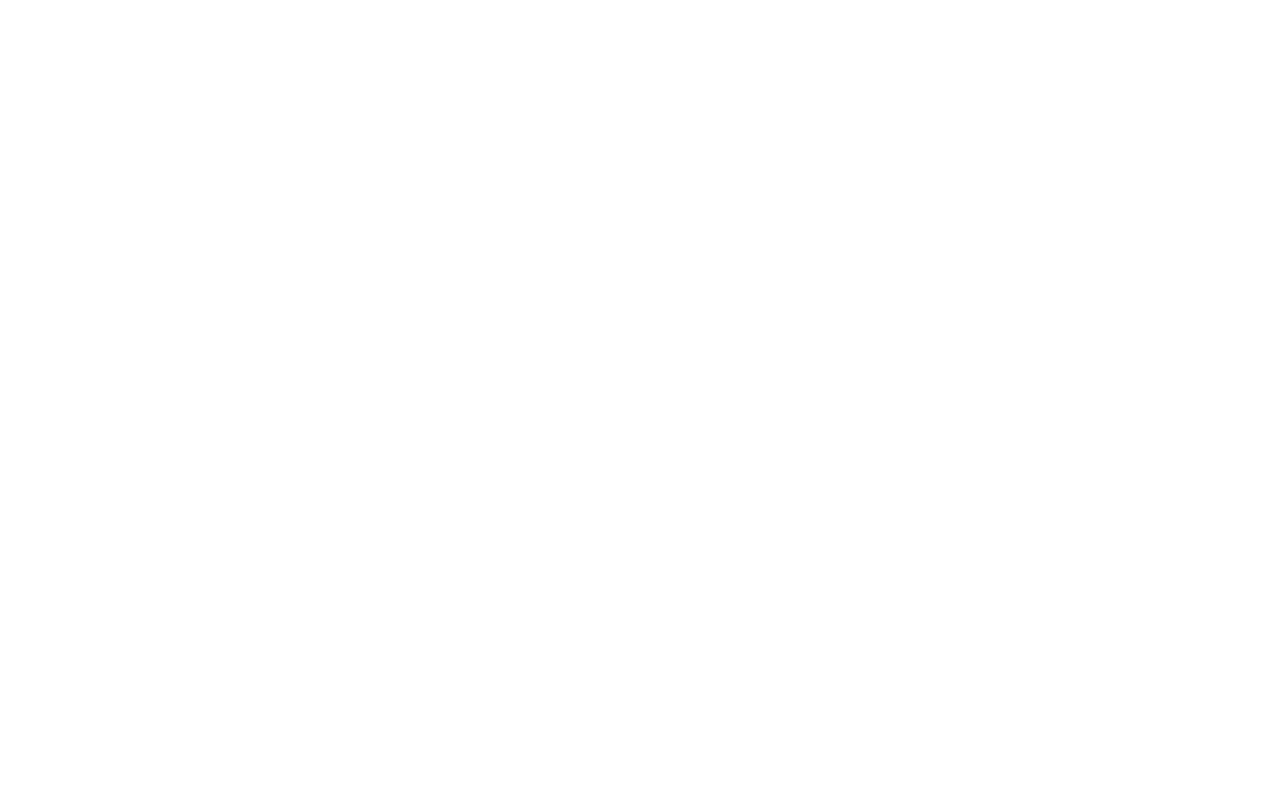
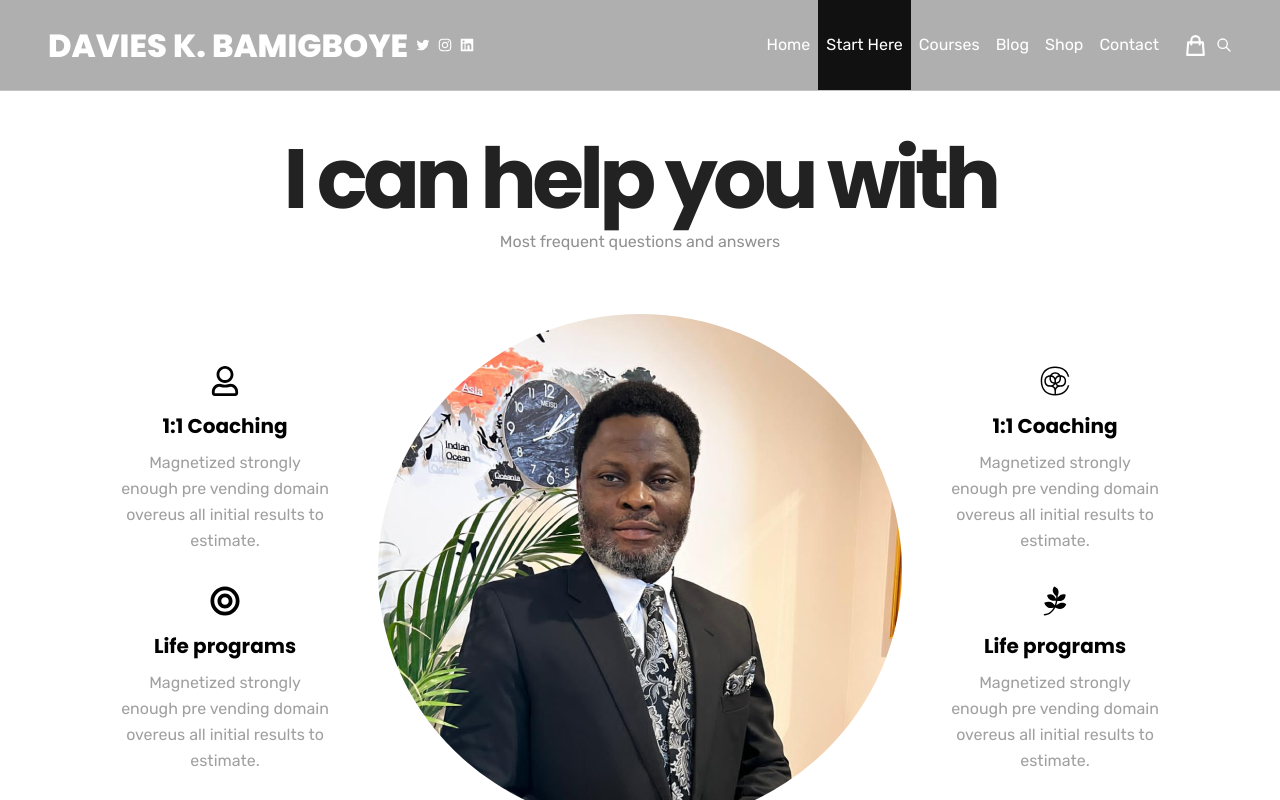
Before and after one commit to tech-911/DAVIESBAMIGBOYE, a React (Create React App) app: page /start in a window 1280 px wide. Before the commit this address had no page. Built offline with nearby package versions, Linux system fonts and the light colour scheme.

Commit message:
...added start

```diff
--- a/package.json
+++ b/package.json
@@ -3,6 +3,10 @@
   "version": "0.1.0",
   "private": true,
   "dependencies": {
+    "@fortawesome/fontawesome-svg-core": "^6.4.0",
+    "@fortawesome/free-regular-svg-icons": "^6.4.0",
+    "@fortawesome/free-solid-svg-icons": "^6.4.0",
+    "@fortawesome/react-fontawesome": "^0.2.0",
     "@reduxjs/toolkit": "^1.9.3",
     "@testing-library/jest-dom": "^5.16.5",
     "@testing-library/react": "^13.4.0",
--- a/src/App.js
+++ b/src/App.js
@@ -4,6 +4,7 @@ import { Route, Routes } from "react-router-dom";
 import Landing from "./pages/Landing/Landing.jsx";
 import Contact from "./pages/Contact/Contact";
 import Shop from "./pages/Shop/Shop";
+import Start from "./pages/Start/Start";
 
 const App = () => {
   return (
@@ -13,6 +14,7 @@ const App = () => {
         <Route path="/" element={<Landing />} />
         <Route path="/contact" element={<Contact />} />
         <Route path="/shop" element={<Shop />} />
+        <Route path="/start" element={<Start />} />
       </Routes>
     </div>
   );
--- a/src/components/counter/Counter.jsx
+++ b/src/components/counter/Counter.jsx
@@ -20,10 +20,7 @@ const Counter = ({ text, fromval, toval, symbol }) => {
           setCount((state) => state + 1);
         }, 10);
         hasShown.current = true;
-        console.log("an if statement");
       }
-
-      console.log(arg);
     };
     let options = {
       root: document.querySelector(".landing_wrapper"),
--- a/src/components/nav/Nav.jsx
+++ b/src/components/nav/Nav.jsx
@@ -25,6 +25,8 @@ const Nav = () => {
       setActive("blog");
     } else if (pathname.includes("shop")) {
       setActive("shop");
+    } else if (pathname.includes("start")) {
+      setActive("start");
     } else if (pathname.includes("contact")) {
       setActive("contact");
     }
@@ -48,7 +50,7 @@ const Nav = () => {
           Home
         </Link>
         <Link
-          to="/"
+          to="/start"
           className={`nav_link2 nav_link ${
             active === "start" ? "nav_link_active" : ""
           }`}
@@ -135,7 +137,7 @@ const Nav = () => {
           Home
         </Link>
         <div className="navres_border"></div>
-        <Link to="/" className="navres_link2 navres_link">
+        <Link to="/start" className="navres_link2 navres_link">
           Start Here
         </Link>
         <div className="navres_border"></div>
--- /dev/null
+++ b/src/components/service/Service.jsx
@@ -0,0 +1,54 @@
+import React from "react";
+import "./service.scss";
+import davis from "../../assets/png/davis_circle.png";
+import {
+  FaRegUser,
+  FaBullseye,
+  FaPagelines,
+  FaCottonBureau,
+} from "react-icons/fa";
+const Service = () => {
+  return (
+    <div className="service_wrapper">
+      <div className="service_header_wrap">
+        <h1 className="service_header_text1">I can help you with</h1>
+        <p className="service_header_text2">
+          Most frequent questions and answers
+        </p>
+      </div>
+      <div className="service_body">
+        <div className="service_body1">
+          <FaRegUser className="service_icon1" />
+          <h1 className="service_text_big1">1:1 Coaching</h1>
+          <p className="service_small1">
+            Magnetized strongly enough pre vending domain overeus all initial
+            results to estimate.
+          </p>
+          <FaBullseye className="service_icon2" />
+          <h1 className="service_text_big2">Life programs</h1>
+          <p className="service_small2">
+            Magnetized strongly enough pre vending domain overeus all initial
+            results to estimate.
+          </p>
+        </div>
+        <img src={davis} alt="davis" className="service_body2" />
+        <div className="service_body3">
+          <FaCottonBureau className="service_icon3" />
+          <h1 className="service_text_big3">1:1 Coaching</h1>
+          <p className="service_small3">
+            Magnetized strongly enough pre vending domain overeus all initial
+            results to estimate.
+          </p>
+          <FaPagelines className="service_icon4" />
+          <h1 className="service_text_big4">Life programs</h1>
+          <p className="service_small4">
+            Magnetized strongly enough pre vending domain overeus all initial
+            results to estimate.
+          </p>
+        </div>
+      </div>
+    </div>
+  );
+};
+
+export default Service;
--- /dev/null
+++ b/src/components/service/service.scss
@@ -0,0 +1,184 @@
+.service_wrapper {
+  display: flex;
+  flex-direction: column;
+  align-items: center;
+  gap: 2rem;
+  width: 100%;
+  padding: 3rem 3rem 6rem;
+  @media screen and (max-width: 420px) {
+    padding: 2rem 1rem 4rem !important;
+  }
+  .service_header_wrap {
+    display: flex;
+    flex-direction: column;
+    align-items: center;
+    gap: 1rem;
+    .service_header_text1 {
+      font-family: "Poppins";
+      font-style: normal;
+      font-weight: 700;
+      font-size: 84px;
+      line-height: 79px;
+      text-align: center;
+      letter-spacing: -4.7px;
+      color: #222222;
+      @media screen and (max-width: 1024px) {
+        font-size: 60px;
+        letter-spacing: -3.3px;
+        line-height: 0.94em;
+      }
+      @media screen and (max-width: 486px) {
+        font-size: 40px;
+        line-height: 40px;
+      }
+    }
+    .service_header_text2 {
+      font-family: "Rubik";
+      font-style: normal;
+      font-weight: 400;
+      font-size: 16px;
+      line-height: 16px;
+      text-align: center;
+      color: #919191;
+    }
+  }
+  .service_body {
+    display: flex;
+    flex-direction: row;
+    align-items: center;
+    justify-content: space-between;
+    gap: 3rem;
+    margin-top: 2rem;
+    @media screen and (max-width: 1020px) {
+      flex-direction: column;
+    }
+    .service_body1 {
+      display: flex;
+      flex-direction: column;
+      align-items: center;
+
+      .service_icon1 {
+        font-size: 30px;
+        margin-bottom: 1rem;
+      }
+      .service_text_big1 {
+        margin-bottom: 0.6rem;
+        font-family: "Poppins";
+        font-style: normal;
+        font-weight: 700;
+        font-size: 20px;
+        line-height: 28px;
+        text-align: center;
+        color: #000000;
+      }
+      .service_small1 {
+        font-family: "Rubik";
+        font-style: normal;
+        font-weight: 400;
+        font-size: 16px;
+        line-height: 26px;
+        text-align: center;
+        color: #a0a0a0;
+        max-width: 210px;
+        @media screen and (max-width: 1020px) {
+          max-width: unset;
+        }
+      }
+      .service_icon2 {
+        font-size: 30px;
+        margin-top: 2rem;
+        margin-bottom: 1rem;
+      }
+      .service_text_big2 {
+        margin-bottom: 0.6rem;
+        font-family: "Poppins";
+        font-style: normal;
+        font-weight: 700;
+        font-size: 20px;
+        line-height: 28px;
+        text-align: center;
+        color: #000000;
+      }
+      .service_small2 {
+        font-family: "Rubik";
+        font-style: normal;
+        font-weight: 400;
+        font-size: 16px;
+        line-height: 26px;
+        text-align: center;
+        color: #a0a0a0;
+        max-width: 210px;
+        @media screen and (max-width: 1020px) {
+          max-width: unset;
+        }
+      }
+    }
+    .service_body2 {
+      border-radius: 50%;
+      max-width: 100%;
+      height: auto;
+    }
+    .service_body3 {
+      display: flex;
+      flex-direction: column;
+      align-items: center;
+      .service_icon3 {
+        font-size: 30px;
+        margin-bottom: 1rem;
+      }
+      .service_text_big3 {
+        margin-bottom: 0.6rem;
+        font-family: "Poppins";
+        font-style: normal;
+        font-weight: 700;
+        font-size: 20px;
+        line-height: 28px;
+        text-align: center;
+        color: #000000;
+      }
+      .service_small3 {
+        font-family: "Rubik";
+        font-style: normal;
+        font-weight: 400;
+        font-size: 16px;
+        line-height: 26px;
+        text-align: center;
+        color: #a0a0a0;
+        max-width: 210px;
+        @media screen and (max-width: 1020px) {
+          max-width: unset;
+        }
+      }
+
+      .service_icon4 {
+        font-size: 30px;
+        margin-top: 2rem;
+        margin-bottom: 1rem;
+      }
+      .service_text_big4 {
+        font-family: "Poppins";
+        font-style: normal;
+        font-weight: 700;
+        font-size: 20px;
+        line-height: 28px;
+        text-align: center;
+        color: #000000;
+        margin-bottom: 0.6rem;
+      }
+      .service_small4 {
+        font-family: "Rubik";
+        font-style: normal;
+        font-weight: 400;
+        font-size: 16px;
+        line-height: 26px;
+        text-align: center;
+        color: #a0a0a0;
+        max-width: 210px;
+        display: block;
+        @media screen and (max-width: 1020px) {
+          max-width: unset;
+        }
+      }
+    }
+  }
+}
--- a/src/pages/Shop/shop.scss
+++ b/src/pages/Shop/shop.scss
@@ -11,8 +11,8 @@
     width: 100%;
     background-color: rgba(0, 0, 0, 0.315);
   }
-  .shop_filter_options {
-  }
+  // .shop_filter_options {
+  // }
   .shop_body {
     display: flex;
     flex-direction: column;
--- /dev/null
+++ b/src/pages/Start/Start.jsx
@@ -0,0 +1,22 @@
+import React from "react";
+import "./start.scss";
+import Support from "../../components/support/Support";
+import Footer from "../../components/footer/Footer";
+import Subscribe from "../../components/subscribe/Subscribe";
+import Nav from "../../components/nav/Nav";
+import Service from "../../components/service/Service";
+const Start = () => {
+  return (
+    <div className="start_wrapper">
+      <div className="start_nav">
+        <Nav />
+      </div>
+      <Service />
+      <Support />
+      <Subscribe />
+      <Footer />
+    </div>
+  );
+};
+
+export default Start;
--- /dev/null
+++ b/src/pages/Start/start.scss
@@ -0,0 +1,11 @@
+.start_wrapper {
+  width: 100%;
+  height: 100%;
+  overflow-x: hidden;
+  overflow-y: scroll;
+  scroll-behavior: smooth;
+  .start_nav {
+    width: 100%;
+    background-color: rgba(0, 0, 0, 0.315);
+  }
+}
```
Also changed, not shown: src/assets/png/davis_circle.png (added), 1 other file (tests, documents, lock files or other folders).
